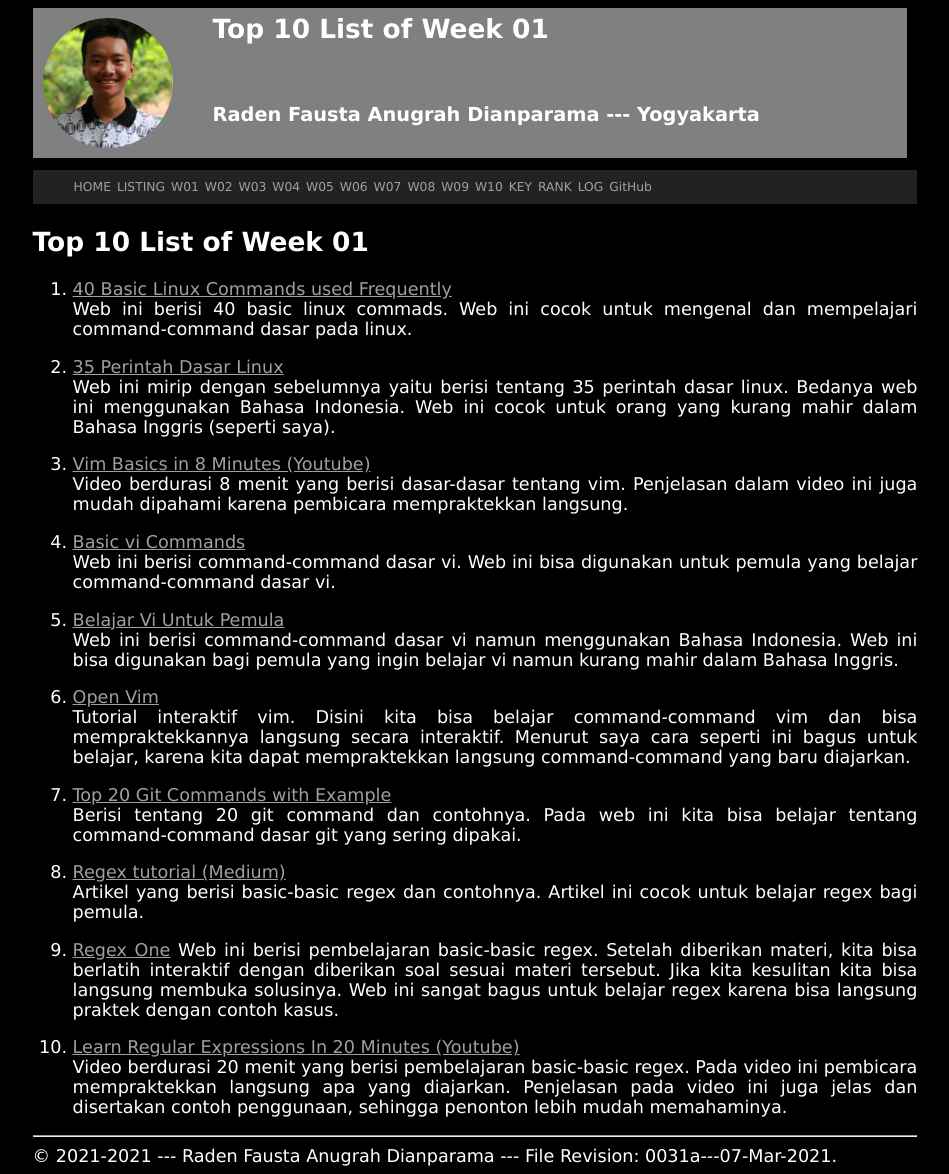
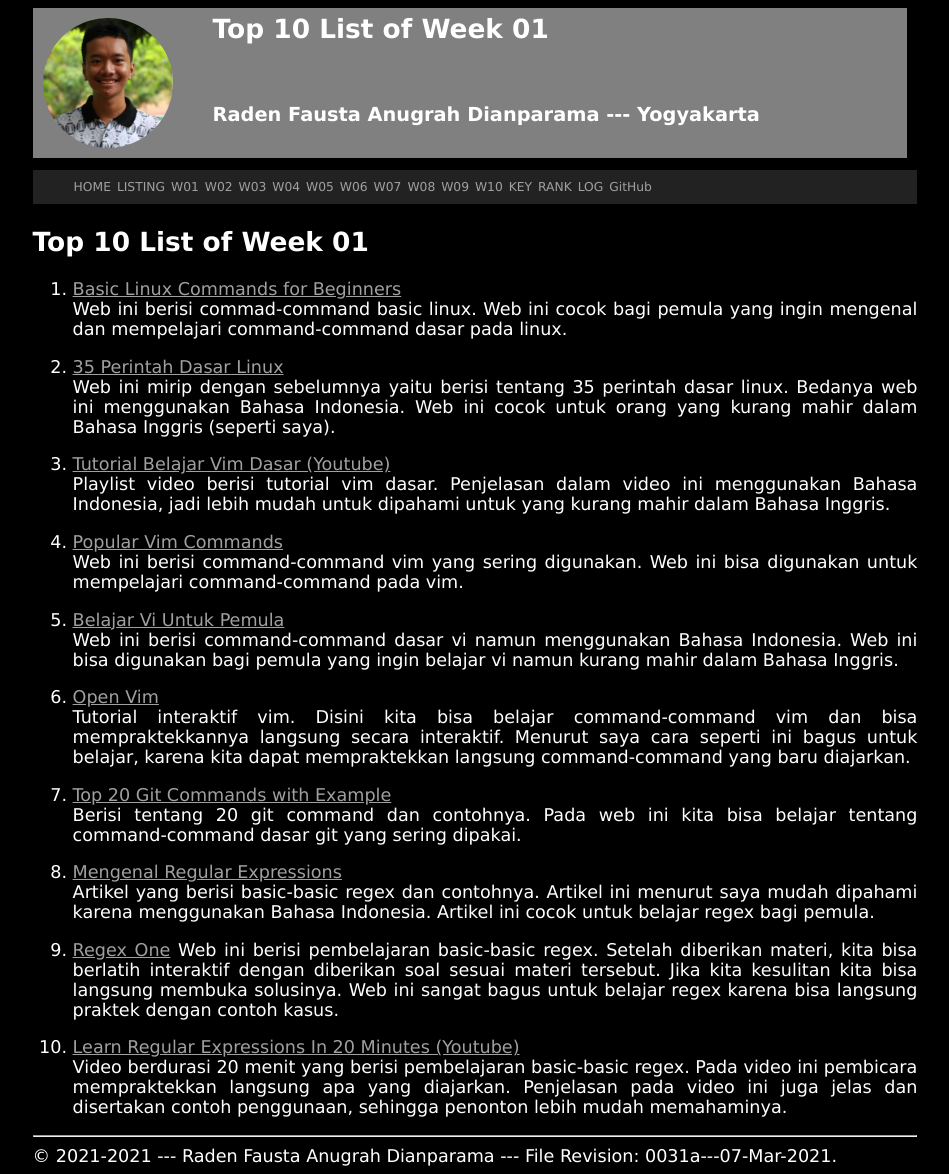
Before and after one commit to faustaadp/os211, a Jekyll site: the page built from w01.md, in a window 1280 px wide. Shown: the whole page, without its empty margins (165-1114 px from the left). Built offline with Jekyll 4.4.1, drawn with Linux system fonts in a browser that asks for light colours; our own code applies the rules of GitHub Pages for plain Markdown files.

Commit message:
Update w01

```diff
--- a/w01.md
+++ b/w01.md
@@ -5,17 +5,17 @@ permalink: /W01/
 
 # Top 10 List of Week 01
 
-1. [40 Basic Linux Commands used Frequently](https://linoxide.com/linux-command/essential-linux-basic-commands/)<br>
-Web ini berisi 40 basic linux commads. Web ini cocok untuk mengenal dan mempelajari command-command dasar pada linux.
+1. [Basic Linux Commands for Beginners](https://maker.pro/linux/tutorial/basic-linux-commands-for-beginners)<br>
+Web ini berisi commad-command basic linux. Web ini cocok bagi pemula yang ingin mengenal dan mempelajari command-command dasar pada linux.
 
 2. [35 Perintah Dasar Linux](https://www.hostinger.co.id/tutorial/perintah-dasar-linux)<br>
 Web ini mirip dengan sebelumnya yaitu berisi tentang 35 perintah dasar linux. Bedanya web ini menggunakan Bahasa Indonesia. Web ini cocok untuk orang yang kurang mahir dalam Bahasa Inggris (seperti saya).
 
-3. [Vim Basics in 8 Minutes (Youtube)](https://www.youtube.com/watch?v=ggSyF1SVFr4&ab_channel=tutoriaLinux)<br>
-Video berdurasi 8 menit yang berisi dasar-dasar tentang vim. Penjelasan dalam video ini juga mudah dipahami karena pembicara mempraktekkan langsung.
+3. [Tutorial Belajar Vim Dasar (Youtube)](https://www.youtube.com/watch?v=gcpzXEu8yGQ&list=PL2O3HdJI4voE_mHibdvrDqNj_vZaKCZGC&ab_channel=IndonesiaBelajar)<br>
+Playlist video berisi tutorial vim dasar. Penjelasan dalam video ini menggunakan Bahasa Indonesia, jadi lebih mudah untuk dipahami untuk yang kurang mahir dalam Bahasa Inggris.
 
-4. [Basic vi Commands](https://www.cs.colostate.edu/helpdocs/vi.html)<br>
-Web ini berisi command-command dasar vi. Web ini bisa digunakan untuk pemula yang belajar command-command dasar vi.
+4. [Popular Vim Commands](https://www.keycdn.com/blog/vim-commands)<br>
+Web ini berisi command-command vim yang sering digunakan. Web ini bisa digunakan untuk mempelajari command-command pada vim.
 
 5. [Belajar Vi Untuk Pemula](https://hengkidh.com/2010/07/06/belajar-vi-untuk-pemula/)<br>
 Web ini berisi command-command dasar vi namun menggunakan Bahasa Indonesia. Web ini bisa digunakan bagi pemula yang ingin belajar vi namun kurang mahir dalam Bahasa Inggris.
@@ -26,8 +26,8 @@ Tutorial interaktif vim. Disini kita bisa belajar command-command vim dan bisa m
 7. [Top 20 Git Commands with Example](https://www.edureka.co/blog/git-commands-with-example/)<br>
 Berisi tentang 20 git command dan contohnya. Pada web ini kita bisa belajar tentang command-command dasar git yang sering dipakai.
 
-8. [Regex tutorial (Medium)](https://medium.com/factory-mind/regex-tutorial-a-simple-cheatsheet-by-examples-649dc1c3f285)<br>
-Artikel yang berisi basic-basic regex dan contohnya. Artikel ini cocok untuk belajar regex bagi pemula.
+8. [Mengenal Regular Expressions](https://www.codepolitan.com/mengenal-regular-expressions-5a15003d9410a)<br>
+Artikel yang berisi basic-basic regex dan contohnya. Artikel ini menurut saya mudah dipahami karena menggunakan Bahasa Indonesia. Artikel ini cocok untuk belajar regex bagi pemula.
 
 9. [Regex One](https://regexone.com/)
 Web ini berisi pembelajaran basic-basic regex. Setelah diberikan materi, kita bisa berlatih interaktif dengan diberikan soal sesuai materi tersebut. Jika kita kesulitan kita bisa langsung membuka solusinya. Web ini sangat bagus untuk belajar regex karena bisa langsung praktek dengan contoh kasus.
```
